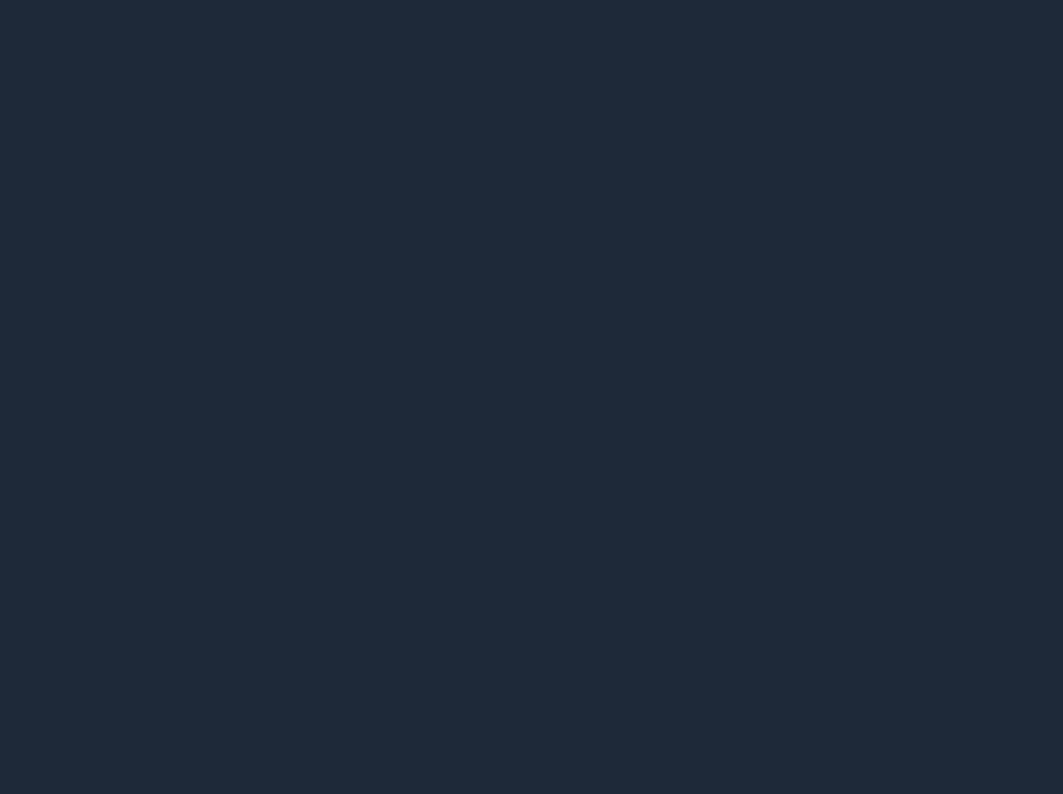
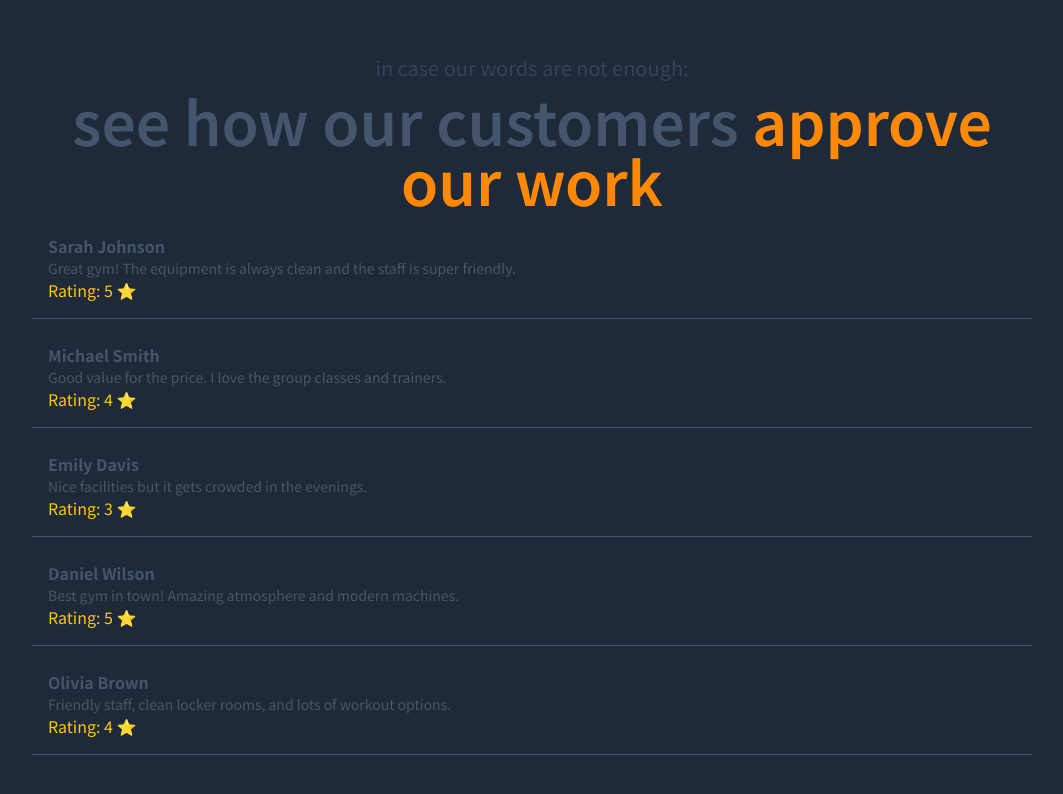
Before and after one commit to teuzowebdeveloper9/gym-website, a SvelteKit app: page / in a window 1280 px wide. Shown: the part 1626-2420 px from the top of the page, without its empty margins (108-1171 px from the left). Before the commit the page ends 1600 px from the top, so only its background shows below. Built offline with nearby package versions, Linux system fonts and the light colour scheme.

Commit message:
feat: add Socialproof component and integrate it into the main page; update Header links

```diff
--- a/src/components/Header.svelte
+++ b/src/components/Header.svelte
@@ -16,11 +16,6 @@
       <div class="h-1 w-[30px] mb-2 bg-black rounded"></div>
     </button>
     <nav class="hidden md:flex items-center gap-8">
-      <a
-        href="/"
-        class="text-lg font-semibold text-gray-800 hover:text-orange-400 transition-colors"
-        >Home</a
-      >
       <a
         href="#Apresentation"
         class="text-lg font-semibold text-gray-600 hover:text-orange-400 transition-colors"
--- a/src/components/socialproof.svelte
+++ b/src/components/socialproof.svelte
@@ -0,0 +1,65 @@
+<script>
+  import SectionWrapper from "./SectionWrapper.svelte";
+
+  const reviews = [
+    {
+      id: 1,
+      name: "Sarah Johnson",
+      comment:
+        "Great gym! The equipment is always clean and the staff is super friendly.",
+      rating: 5,
+    },
+    {
+      id: 2,
+      name: "Michael Smith",
+      comment:
+        "Good value for the price. I love the group classes and trainers.",
+      rating: 4,
+    },
+    {
+      id: 3,
+      name: "Emily Davis",
+      comment: "Nice facilities but it gets crowded in the evenings.",
+      rating: 3,
+    },
+    {
+      id: 4,
+      name: "Daniel Wilson",
+      comment: "Best gym in town! Amazing atmosphere and modern machines.",
+      rating: 5,
+    },
+    {
+      id: 5,
+      name: "Olivia Brown",
+      comment:
+        "Friendly staff, clean locker rooms, and lots of workout options.",
+      rating: 4,
+    },
+  ];
+</script>
+
+<SectionWrapper id="socialproof">
+  <div
+    class="flex-1 flex-col gap-10 sm:gap-14 md:gap-24 py-20 flex items-center justify-center"
+  >
+    <div class="flex flex-col gap-2">
+      <p class="opacity-60 text-base sm:text-lg md:text-xl text-center">
+        in case our words are not enough:
+      </p>
+      <h3
+        class="text-4xl sm:text-5xl md:text-6xl max-w-[1000px] mx-auto w-full font-semibold text-center"
+      >
+        see how our customers <span class="text-orange-400"
+          >approve our work</span
+        >
+      </h3>
+      {#each reviews as review}
+        <div class="p-4 border-b">
+          <h3 class="font-bold">{review.name}</h3>
+          <p class="text-sm text-gray-600">{review.comment}</p>
+          <p class="text-yellow-400">Rating: {review.rating} ⭐</p>
+        </div>
+      {/each}
+    </div>
+  </div>
+</SectionWrapper>
--- a/src/routes/+page.svelte
+++ b/src/routes/+page.svelte
@@ -4,10 +4,12 @@
   import Apresentation from "../components/Apresentation.svelte";
   import Footer from "../components/Footer.svelte";
   import Hero from "../components/Hero.svelte";
+  import Socialproof from "../components/Socialproof.svelte";
 </script>
 
 <main class="flex flex-col">
   <Hero />
   <Apresentation />
+  <Socialproof />
 </main>
 <Footer />
```
